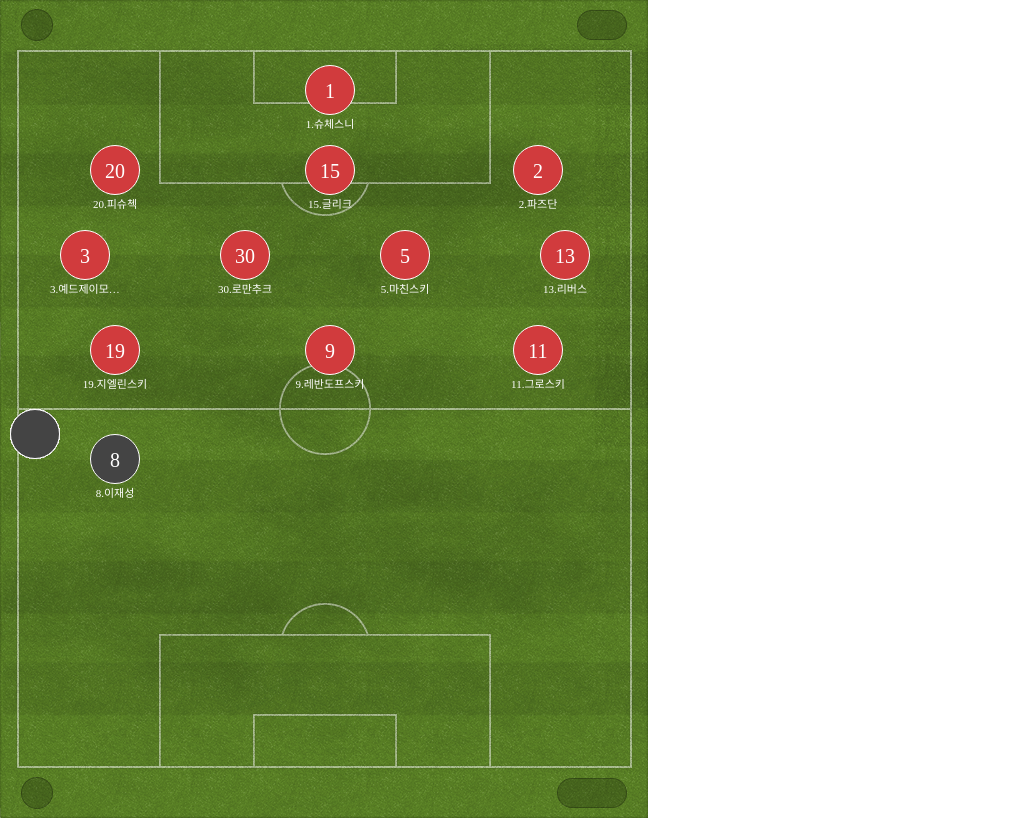
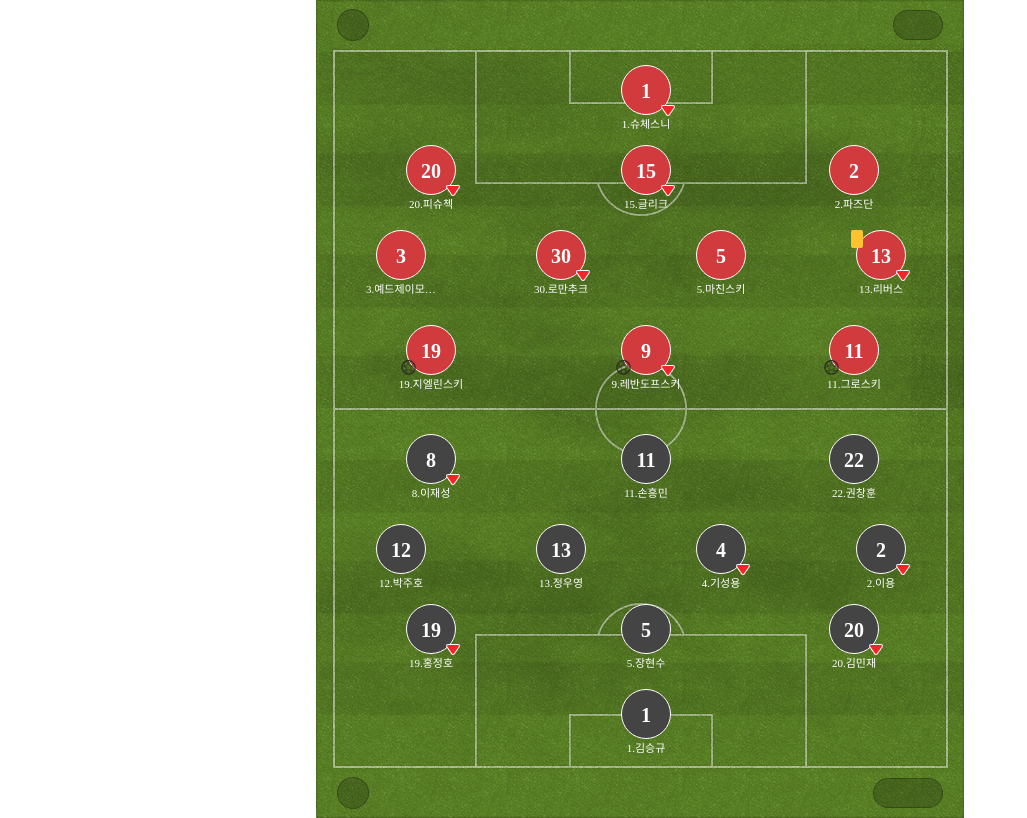
Before and after one commit to 17ubi15/2018web2, a plain HTML site: page school/soccer/index.html in a window 1280 px wide. Shown: the whole page, without its empty margins (0-1027 px from the left). Drawn offline with Linux system fonts and the light colour scheme.

Commit message:
2018-05-04 선수카드 완성

```diff
--- a/school/soccer/css/index.css
+++ b/school/soccer/css/index.css
@@ -1,8 +1,8 @@
 *{margin: 0; padding: 0; box-sizing: border-box;}
-#wrap{width: 648px; height: 818px; position: relative; background-image: url('../images/background.png');}
+#wrap{width: 648px; height: 818px; position: relative; background-image: url('../images/background.png'); margin: 0 auto;}
 li{width: 70px; height: 80px; position: absolute; list-style: none;}
 .human{width: 50px; height: 50px; border-radius: 50px; border: 1px solid white; margin: 0 auto;}
-.num{font-size: 20px; color: white; text-align: center; line-height: 50px;}
+.num{font-size: 20px; color: white; text-align: center; line-height: 50px; font-weight: bold;}
 .name{font-size: 11px; color: white; width: 70px; overflow: hidden; text-overflow: ellipsis; white-space: nowrap; text-align: center;}
 
 #upbox{width: 100%; height: 50%; position: relative;}
@@ -22,3 +22,17 @@ li{width: 70px; height: 80px; position: absolute; list-style: none;}
 #downbox{width: 100%; height: 50%; position: relative;}
 #downbox .human{background-color: #444444;}
 #downeight{top: 25px; left: 80px;}
+#downeleven{top: 25px; left: 295px;}
+#downtwenty-two{top: 25px; left: 503px;}
+#downtwelve{top: 115px; left: 50px;}
+#downthirteen{top: 115px; left: 210px;}
+#downfour{top: 115px; left: 370px;}
+#downtwo{top: 115px; left: 530px;}
+#downnineteen{top: 195px; left: 80px;}
+#downfive{top: 195px; left: 295px;}
+#downtwenty{top: 195px; left: 503px;}
+#downone{top: 280px; left: 295px;}
+
+.card{position: absolute; left: 5px;}
+.ball{width: 15px; height: 15px; position: absolute; top: 35px; left: 5px;}
+.arrow{position: absolute; top: 40px; left: 50px;}
--- a/school/soccer/index.html
+++ b/school/soccer/index.html
@@ -16,18 +16,21 @@
                 <div class="human">
                     <p class="num">1</p>
                 </div>
+                <img src="./images/arrow.png" alt="화살표" class="arrow">
                 <p class="name">1.슈체스니</p>
             </li>
             <li id="uptwenty">
                 <div class="human">
                     <p class="num">20</p>
                 </div>
+                <img src="./images/arrow.png" alt="화살표" class="arrow">
                 <p class="name">20.피슈첵</p>
             </li>
             <li id="upfifteen">
                 <div class="human">
                     <p class="num">15</p>
                 </div>
+                <img src="./images/arrow.png" alt="화살표" class="arrow">
                 <p class="name">15.글리크</p>
             </li>
             <li id="uptwo">
@@ -46,6 +49,7 @@
                 <div class="human">
                     <p class="num">30</p>
                 </div>
+                <img src="./images/arrow.png" alt="화살표" class="arrow">
                 <p class="name">30.로만추크</p>
             </li>
             <li id="upfive">
@@ -55,27 +59,33 @@
                 <p class="name">5.마친스키</p>
             </li>
             <li id="upthirteen">
+                <img src="./images/yellowcard.png" alt="옐로카드" class="card">
                 <div class="human">
                     <p class="num">13</p>
                 </div>
+                <img src="./images/arrow.png" alt="화살표" class="arrow">
                 <p class="name">13.리버스</p>
             </li>
             <li id="upnineteen">
                 <div class="human">
                     <p class="num">19</p>
                 </div>
+                <img src="./images/ball.png" alt="공" class="ball">
                 <p class="name">19.지엘린스키</p>
             </li>
             <li id="upnine">
                 <div class="human">
                     <p class="num">9</p>
                 </div>
+                <img src="./images/ball.png" alt="공" class="ball">
+                <img src="./images/arrow.png" alt="화살표" class="arrow">
                 <p class="name">9.레반도프스키</p>
             </li>
             <li id="upeleven">
                 <div class="human">
                     <p class="num">11</p>
                 </div>
+                <img src="./images/ball.png" alt="공" class="ball">
                 <p class="name">11.그로스키</p>
             </li>
         </ul>
@@ -84,37 +94,72 @@
                 <div class="human">
                     <p class="num">8</p>
                 </div>
+                <img src="./images/arrow.png" alt="화살표" class="arrow">
                 <p class="name">8.이재성</p>
             </li>
-            <li>
-                <div class="human"></div>
+            <li id="downeleven">
+                <div class="human">
+                    <p class="num">11</p>
+                </div>
+                <p class="name">11.손흥민</p>
             </li>
-            <li>
-                <div class="human"></div>
+            <li id="downtwenty-two">
+                <div class="human">
+                    <p class="num">22</p>
+                </div>
+                <p class="name">22.권창훈</p>
             </li>
-            <li>
-                <div class="human"></div>
+            <li id="downtwelve">
+                <div class="human">
+                    <p class="num">12</p>
+                </div>
+                <p class="name">12.박주호</p>
             </li>
-            <li>
-                <div class="human"></div>
+            <li id="downthirteen">
+                <div class="human">
+                    <p class="num">13</p>
+                </div>
+                <p class="name">13.정우영</p>
             </li>
-            <li>
-                <div class="human"></div>
+            <li id="downfour">
+                <div class="human">
+                    <p class="num">4</p>
+                </div>
+                <img src="./images/arrow.png" alt="화살표" class="arrow">
+                <p class="name">4.기성용</p>
             </li>
-            <li>
-                <div class="human"></div>
+            <li id="downtwo">
+                <div class="human">
+                    <p class="num">2</p>
+                </div>
+                <img src="./images/arrow.png" alt="화살표" class="arrow">
+                <p class="name">2.이용</p>
             </li>
-            <li>
-                <div class="human"></div>
+            <li id="downnineteen">
+                <div class="human">
+                    <p class="num">19</p>
+                </div>
+                <img src="./images/arrow.png" alt="화살표" class="arrow">
+                <p class="name">19.홍정호</p>
             </li>
-            <li>
-                <div class="human"></div>
+            <li id="downfive">
+                <div class="human">
+                    <p class="num">5</p>
+                </div>
+                <p class="name">5.장현수</p>
             </li>
-            <li>
-                <div class="human"></div>
+            <li id="downtwenty">
+                <div class="human">
+                    <p class="num">20</p>
+                </div>
+                <img src="./images/arrow.png" alt="화살표" class="arrow">
+                <p class="name">20.김민재</p>
             </li>
-            <li>
-                <div class="human"></div>
+            <li id="downone">
+                <div class="human">
+                    <p class="num">1</p>
+                </div>
+                <p class="name">1.김승규</p>
             </li>
         </ul>
     </div>
```
Also changed, not shown: school/soccer/images/arrow.png (added), school/soccer/images/ball.png (added), school/soccer/images/img_soccergc_180320.png (added), school/soccer/images/yellowcard.png (added).
